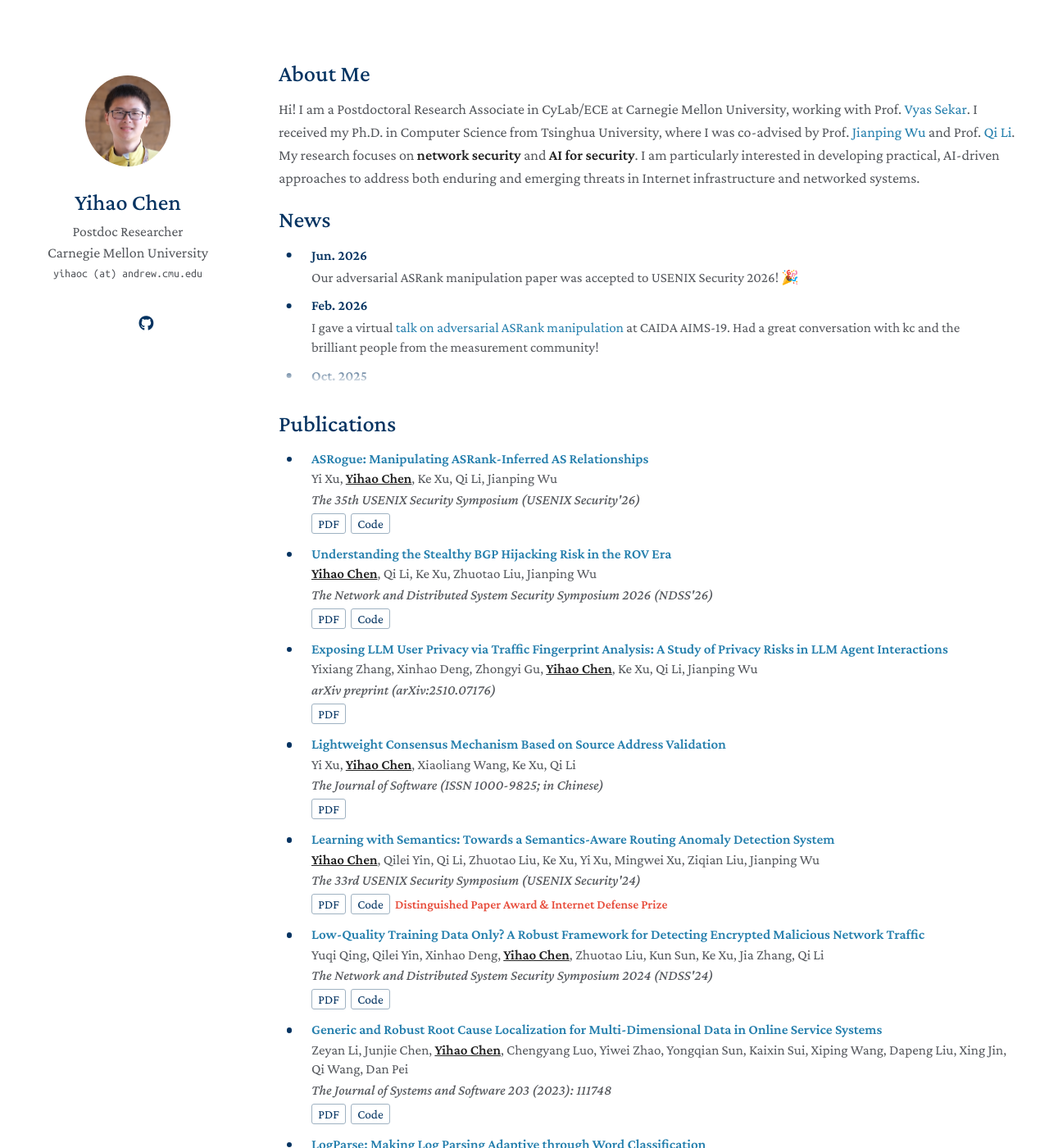
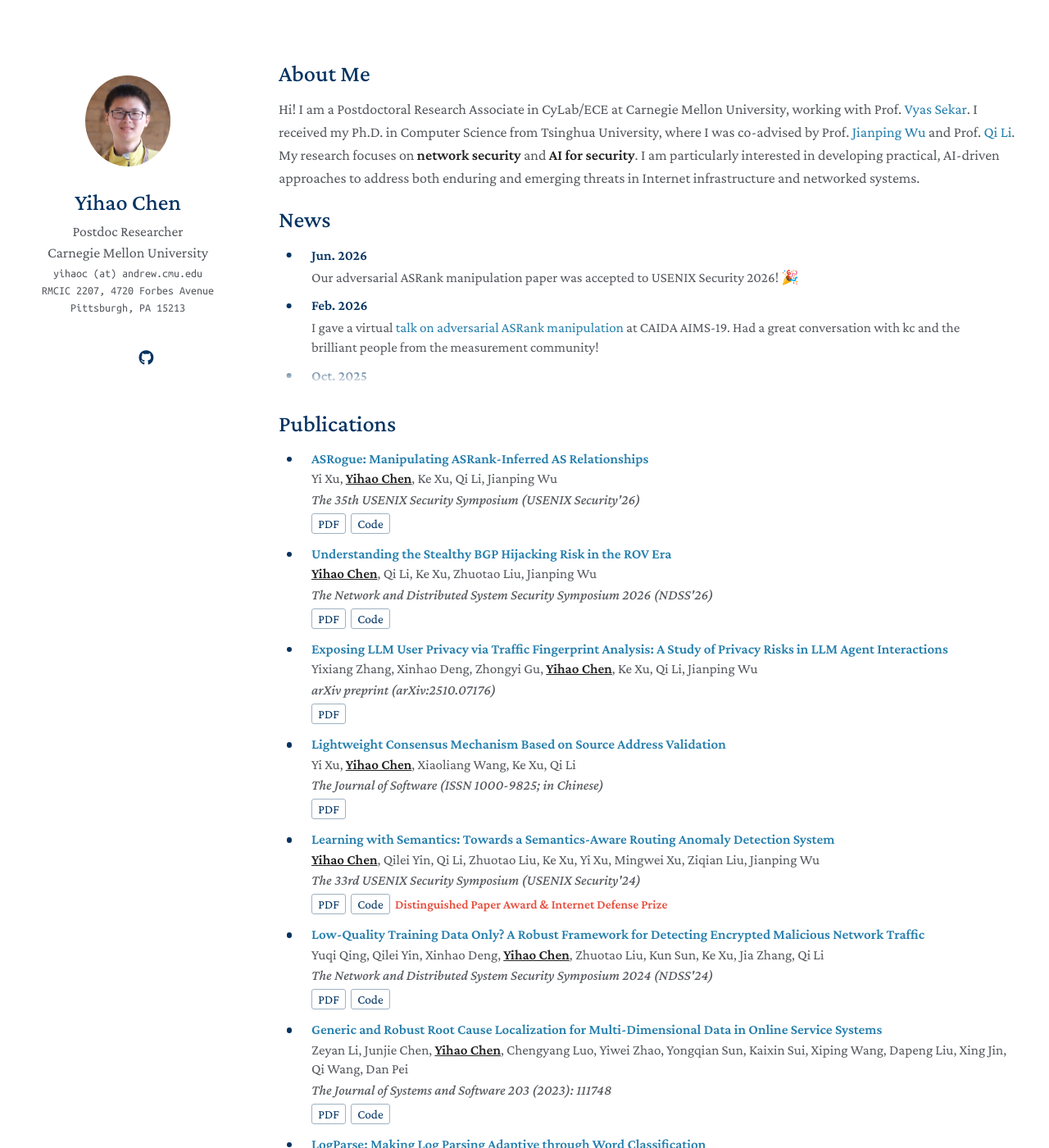
Before and after one commit to PorcupineAndrew/homepage, a Jekyll site: the page built from index.md, in a window 1280 px wide and 1400 px high. Shown: the whole window at 82% size. Built offline with Jekyll 4.4.1, drawn with Linux system fonts in a browser that asks for light colours; a style sheet for code colours, icons or effects is not loaded; our own code applies the rules of GitHub Pages for plain Markdown files.

Commit message:
update location

```diff
--- a/_config.yml
+++ b/_config.yml
@@ -3,6 +3,7 @@
 position: Postdoc Researcher
 affiliation: Carnegie Mellon University
 email: yihaoc (at) andrew.cmu.edu
+location: RMCIC 2207, 4720 Forbes Avenue Pittsburgh, PA 15213
 
 # Search Engine Optimization (SEO)
 # The following information is used to improve the website traffic from search engines, e.g., Google.
--- a/_layouts/homepage.html
+++ b/_layouts/homepage.html
@@ -57,6 +57,9 @@
         {% endif %}
         {% if site.email %}
         <div class="profile-email">{{ site.email }}</div>
+        {% endif %}
+        {% if site.location %}
+        <div class="profile-location">{{ site.location }}</div>
         {% endif %}
 
         {% if site.google_scholar or site.cv_link or site.github_link or site.linkedin or site.twitter %}
--- a/_sass/_minimal-light-base.scss
+++ b/_sass/_minimal-light-base.scss
@@ -235,6 +235,12 @@
   line-height: 1.5;
 }
 
+.profile-location {
+  font-family: "Ubuntu Mono", monospace;
+  font-size: 14px;
+  line-height: 1.5;
+}
+
 .social-icons {
   margin-top: 1.2rem;
 }
```
